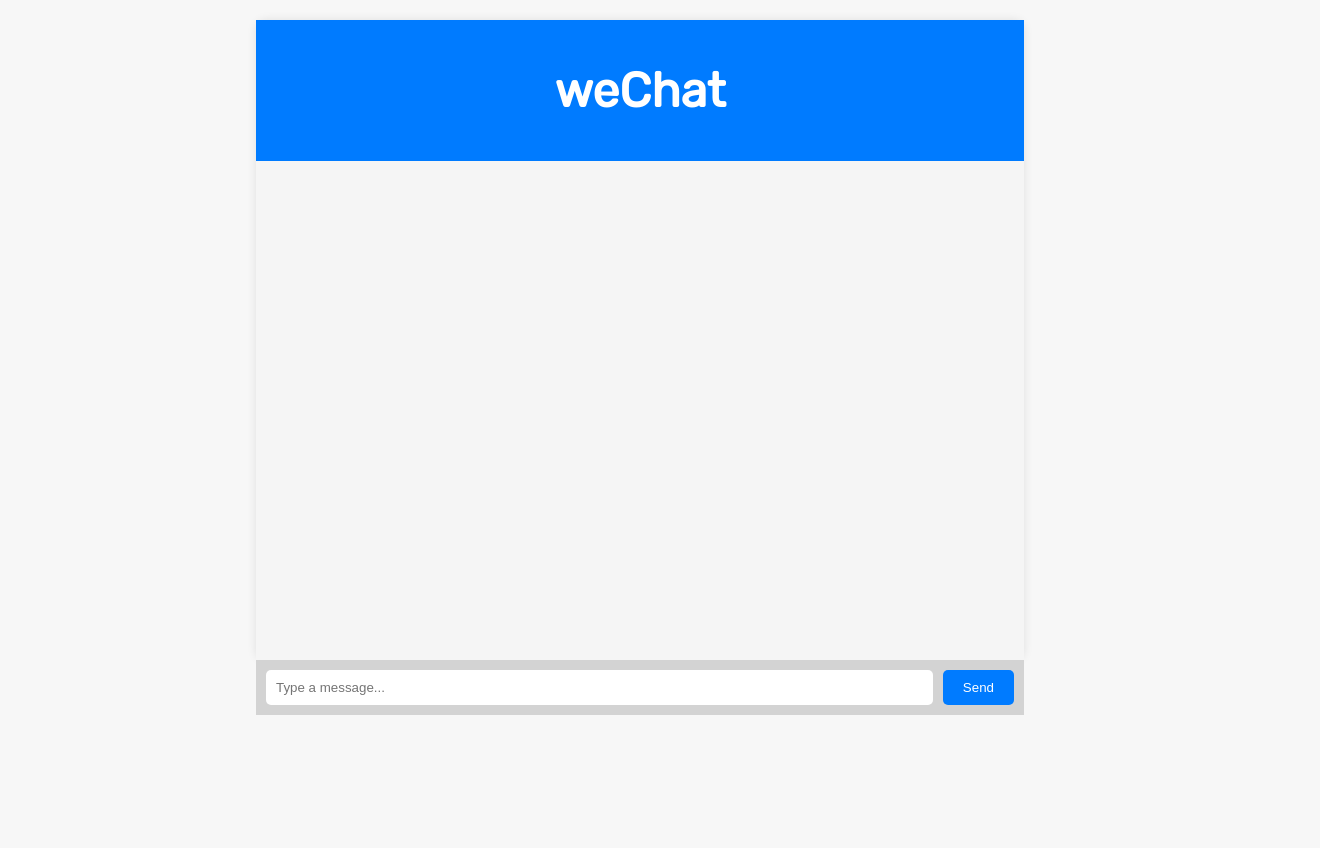
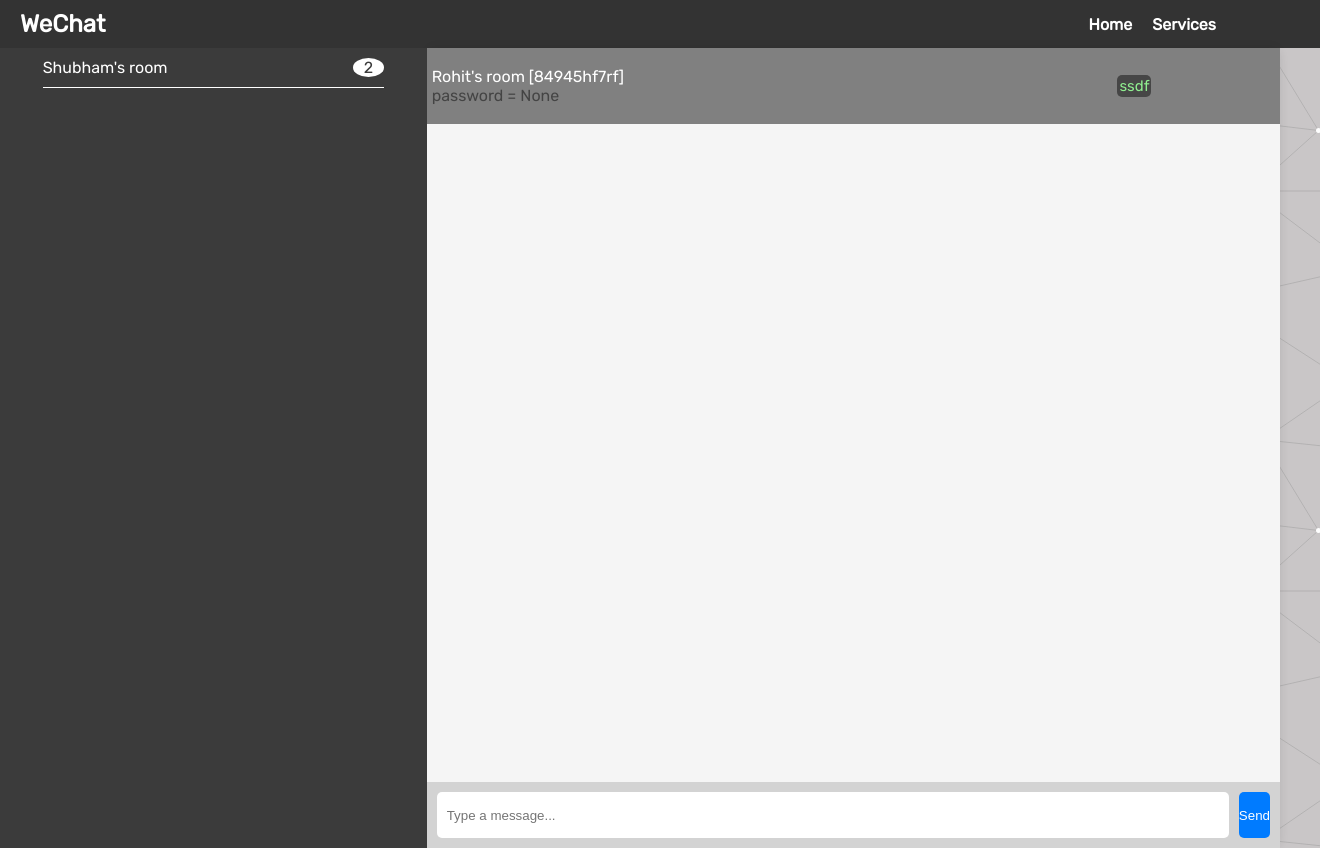
Before and after one commit to surendra019/wechat, a website: page chatapp.html in a window 1280 px wide. Shown: the whole page, 1320 px wide, since content can reach past the window. Before the commit the page ends 820 px from the top, so only its background shows below. Drawn offline with nearby package versions, Linux system fonts and the light colour scheme; no server answers.

Commit message:
wechat theme changed

```diff
--- /dev/null
+++ b/chat-app-max-width-600.css
@@ -0,0 +1,17 @@
+@media only screen and (max-width: 600px){
+
+    .body-left{
+        position: absolute;
+        left: -100%;
+    }
+    .navbar-left{
+        display: inline;
+    }
+    .navbar-center{
+        text-align: center;
+    }
+    .navbar-right{
+        position: relative;
+    }
+
+}
--- a/chatapp.css
+++ b/chatapp.css
@@ -4,34 +4,193 @@
     padding: 0;
     width: 100%;
     height: 100%;
-    background-color: #f7f7f7;
+    background-image: url("asstets/svg_bg.svg");
     font-family: 'Rubik', sans-serif;
+}
+*{
+  margin: 0;
+  padding: 0;
 }
 html{
     width: 100%;
     height: 100%;
 }
 
+/* styles.css */
+.navbar {
+  display: flex;
+  position: relative;
+  align-items: center;
+  background-color: #333; /* Set your desired background color */
+  color: #fff; /* Set your desired text color */
+  padding: 10px 20px;
+  width: 100%;
+  /* height: 5%; */
+  height: fit-content;
+}
+.navbar-left{
+  display: none;
+  width: fit-content;
+  height: 100%;
+}
+.navbar-left img{
+  filter: invert(100%);
+  height: 30px;
+  /* width: 100%; */
+}
+
+.navbar-center{
+  width: 100%;
+}
+.navbar-center h1 {
+
+  margin: 0;
+  font-size: 24px;
+}
+
+.navbar-right{
+  display: flex;
+  justify-content: center;
+  align-items: end;
+
+  width: 100%;
+  height: 100%;
+}
+.navbar-right ul {
+  display: flex;
+  align-items: center
+  ;
+  width: 80%;
+  height: 100%;
+  justify-content: end;
+  list-style-type: none;
+  padding: 0;
+}
+
+.navbar-right li {
+  margin-right: 20px;
+}
+
+.navbar-right a {
+  text-decoration: none;
+  color: #fff;
+  font-weight: bold;
+}
+
+/* Style the navigation options on hover */
+.navbar-right a:hover {
+  text-decoration: underline;
+}
+
+
+.chat-body{
+  width: 100%;
+  height: 100%;
+  display: flex;
+  /* flex-direction: column; */
+}
+
+.room-list{
+  width: 80%;
+  height: 100%;
+  box-sizing: border-box;
+}
+
+.room-list li{
+  padding: 10px 0px;
+  list-style: none;
+  color: white;
+  display: flex;
+  width: 100%;
+  height: fit-content;
+  box-sizing: border-box;
+  border-bottom: 1px solid white;
+}
+
+.room-name{
+  width: 100%;
+  height: 100%;
+  flex: 10;
+}
+.room-messages-count{
+  height: 100%;
+  width: 100%;
+
+  flex: 1;
+  text-align: center;
+  color: rgb(59, 59, 59);
+  background-color: white;
+  border-radius: 50%;
+}
+
+.room-list li:hover{
+  color: white;
+  background-color: rgb(27, 27, 27);
+}
+.body-left{
+  z-index: 2;
+  width: 100%;
+  height: 100%;
+  display: flex;
+  justify-content: center;
+  /* align-items: center; */
+  flex: 1;
+  background-color: rgb(59, 59, 59);
+  transition: transform .4s;
+}
+.body-right{
+  flex: 2;
+  width: 100%;
+  height: 100%;
+}
+
 .chat-container {
     position: relative;
     flex-direction: column;
     display: flex;
-    max-width: 800px;
-    width: 60%;
-    max-height: 80%;
-    height: 80%;
-    margin: 20px auto;
+    /* max-width: 800px; */
+    width: 100%;
+    /* max-height: 80%; */
+    height: 100%;
+    /* margin: 20px auto; */
     background-color: #fff;
     border-radius: 10px;
     box-shadow: 0px 0px 10px rgba(0, 0, 0, 0.1);
 }
 
 .chat-header {
-    background-color: #007BFF;
+    background-color: grey;
     color: white;
-    padding: 10px;
+    display: flex;
+    flex: 1;
+    padding: 5px;
+    /* padding: 10px; */
     text-align: center;
-    font-size: 24px;
+    /* font-size: 24px; */
+}
+
+
+
+
+.chat-header-left{
+  width: 100%;
+  height: 100%;
+  flex: 2;
+  text-align: left;
+  display: flex;
+  align-items: start;
+  justify-content: center;
+  flex-direction: column;
+}
+.room-pass{
+  font-size: 1em;
+  color: rgb(68, 68, 68);
+}
+
+.chat-header-right{
+  width: 100%;
+  height: 100%;
+  flex: 1;
 }
 
 
@@ -39,6 +198,8 @@
     display: flex;
     box-sizing: border-box;
     width: 100%;
+    height: 100%;
+    flex: 1;
     position: relative;
     bottom: 0;
 
@@ -49,6 +210,7 @@
     box-sizing: border-box;
     width: 100%;
     padding: 10px;
+    height: 100%;
     position: absolute;
     background-color: lightgrey;
 }
@@ -66,7 +228,6 @@
     color: white;
     border: none;
     border-radius: 5px;
-    padding: 10px 20px;
     margin-left: 10px;
     cursor: pointer;
 }
@@ -111,6 +272,7 @@
 
     display: flex;
     width: 100%;
+    flex: 10;
     height: 100%;
     background-color: whitesmoke;
     overflow-y: auto;
@@ -138,3 +300,28 @@
   ul li #msg{
     font-size: 15px;
   }
+
+
+  #toast-container{
+    /* margin-right: 50px; */
+    width: 100%;
+    height: fit-content;
+    display: flex;
+    font-size: 15px;
+    align-items: center;
+    height: 100%;
+    justify-content: center;
+    flex: 1;
+  }
+
+  #toast{
+    color: lightgreen;
+    background-color: rgb(70, 70, 70);
+    padding: 2px;
+    height: fit-content;
+    width: fit-content;
+    box-sizing: border-box;
+    border-radius: 5px;
+    animation: fade-out 4s linear 1;
+    animation-fill-mode: forwards;
+  }
--- a/chatapp.html
+++ b/chatapp.html
@@ -1,20 +1,55 @@
 <!DOCTYPE html>
 <html lang="en">
+
 <head>
   <meta charset="UTF-8">
   <meta name="viewport" content="width=device-width, initial-scale=1.0">
-    <title>Cool Chat App</title>
+  <title>Chat app</title>
   <link rel="preconnect" href="https://fonts.googleapis.com">
   <link rel="preconnect" href="https://fonts.gstatic.com" crossorigin>
   <link href="https://fonts.googleapis.com/css2?family=Rubik&display=swap" rel="stylesheet">
   <link rel="stylesheet" href="chatapp.css">
+  <link rel="stylesheet" href="chat-app-max-width-600.css">
+
+</head>
+
+<body>
+  <header></header>
+  <nav class="navbar">
+    <div class="navbar-left">
+      <img src="asstets/menu_icon.svg" onclick="toggleRoomUI()" alt="Rooms">
+    </div>
+    <div class="navbar-center"><h1>WeChat</h1></div>
+    <div class="navbar-right">
+      <ul>
+        <li><a href="#">Home</a></li>
+        <li><a href="#">Services</a></li>
+        <!-- Add more navigation options as needed -->
+      </ul>
+    </div>
+  </nav>
+  <div class="chat-body">
+    <div class="body-left" id="body-left">
+      <ul class="room-list" id="room-list">
+          <li><div class="room-name" id="room-name">Shubham's room</div>
+            <div class="room-messages-count" id="room-messages-count">2</div>
+          </li>
+      </ul>
+    </div>
+    <div class="body-right">
+      <div class="chat-container">
+        <div class="chat-header">
+          <div class="chat-header-left">
+            <div class="room-id" div="room-id">Rohit's room [84945hf7rf]</div>
+            <div class="room-pass" id="room-pass">password = None</div>
+          </div>
+          <div class="chat-header-right">
+            <div id="toast-container">
+              <div id="toast">ssdf</div>
+            </div>
+          </div>
 
 
-</head>
-<body>
-    <div class="chat-container">
-        <div class="chat-header">
-            <h1>weChat</h1>
         </div>
 
         <div id="msgs-container">
@@ -35,6 +70,10 @@
           </form>
         </div>
       </div>
+    </div>
+
+
+  </div>
   <script src="/socket.io/socket.io.js"></script>
   <script src="script.js"></script>
   <script>
@@ -42,16 +81,16 @@
     let name = "SK";
     var socket = io();
 
-  var submit= document.getElementById('submit');
+    var submit = document.getElementById('submit');
     var form = document.getElementById('myForm');
 
     socket.emit('connected', name);
 
-  form.addEventListener('submit', function(e){
+    form.addEventListener('submit', function (e) {
       e.preventDefault();
       if (input.value) {
         send_msg(input.value);
-      socket.emit('chat message', {msg : input.value, name: name});
+        socket.emit('chat message', { msg: input.value, name: name });
         input.value = '';
       }
     })
@@ -64,14 +103,16 @@
     //   }
     // });
 
-    socket.on('client msg', function(obj) {
+    socket.on('client msg', function (obj) {
       console.log("recieved by client")
       recieve_msg(obj.msg, obj.name);
     });
 
-    socket.on('client connected', function(name){
+    socket.on('client connected', function (name) {
       showToast(name, 'connected');
     });
   </script>
+  <script src="script_ui.js"></script>
 </body>
+
 </html>
--- /dev/null
+++ b/max-width-600.css
@@ -0,0 +1,6 @@
+@media only screen and (max-width: 600px){
+
+    .features{
+        flex-direction: column;
+    }
+}
--- /dev/null
+++ b/script_ui.js
@@ -0,0 +1,15 @@
+let room_ui_toggled = false;
+let room_ui_container = document.getElementById('body-left');
+
+function toggleRoomUI(){
+
+    if (room_ui_toggled){
+        room_ui_container.style.transform = 'translateX(0%)';
+        console.log(room_ui_container)
+    }else{
+
+        room_ui_container.style.transform = 'translateX(100%)';
+        console.log(room_ui_container)
+    }
+    room_ui_toggled = !room_ui_toggled;
+}
```
Also changed, not shown: index.html (+4 -0 lines), style.css (+7 -1 lines), asstets/menu_icon.svg (added), asstets/svg_bg.svg (added). Lines whose indentation alone changed are shown as unchanged.
